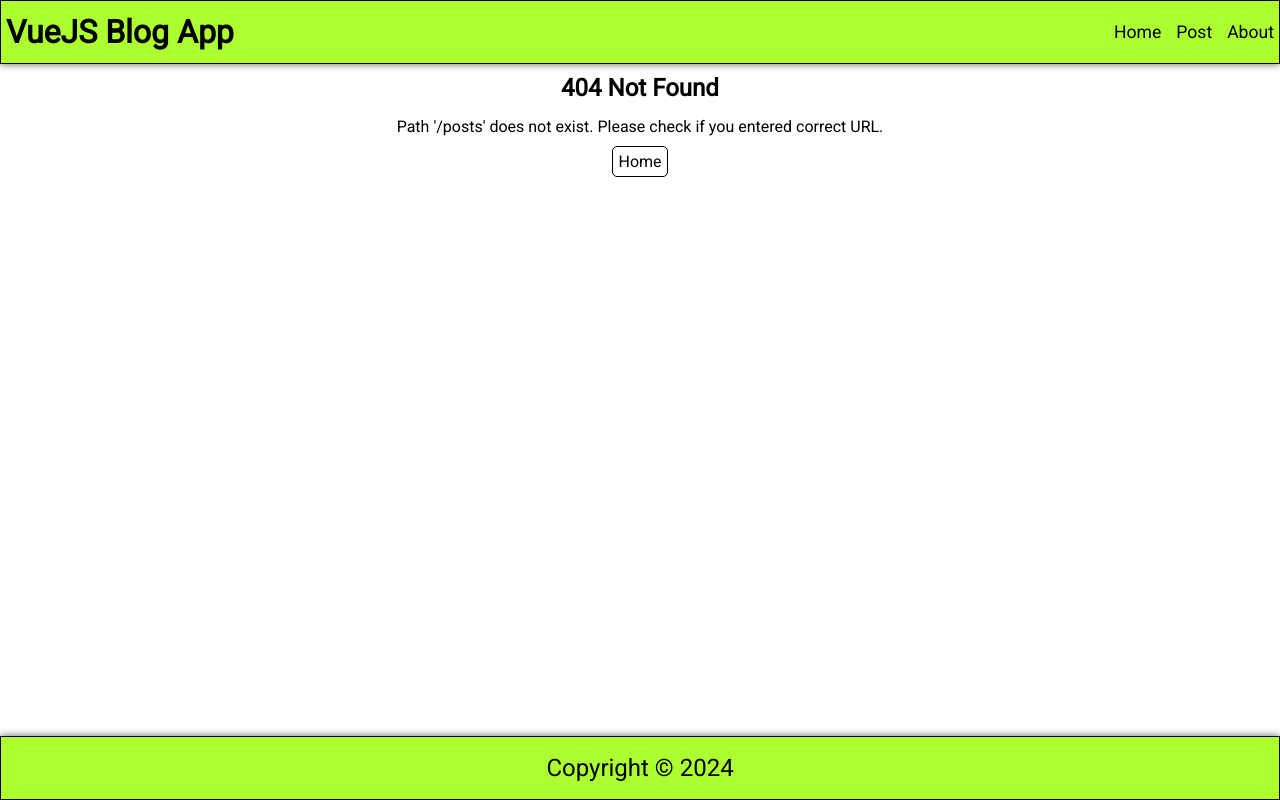
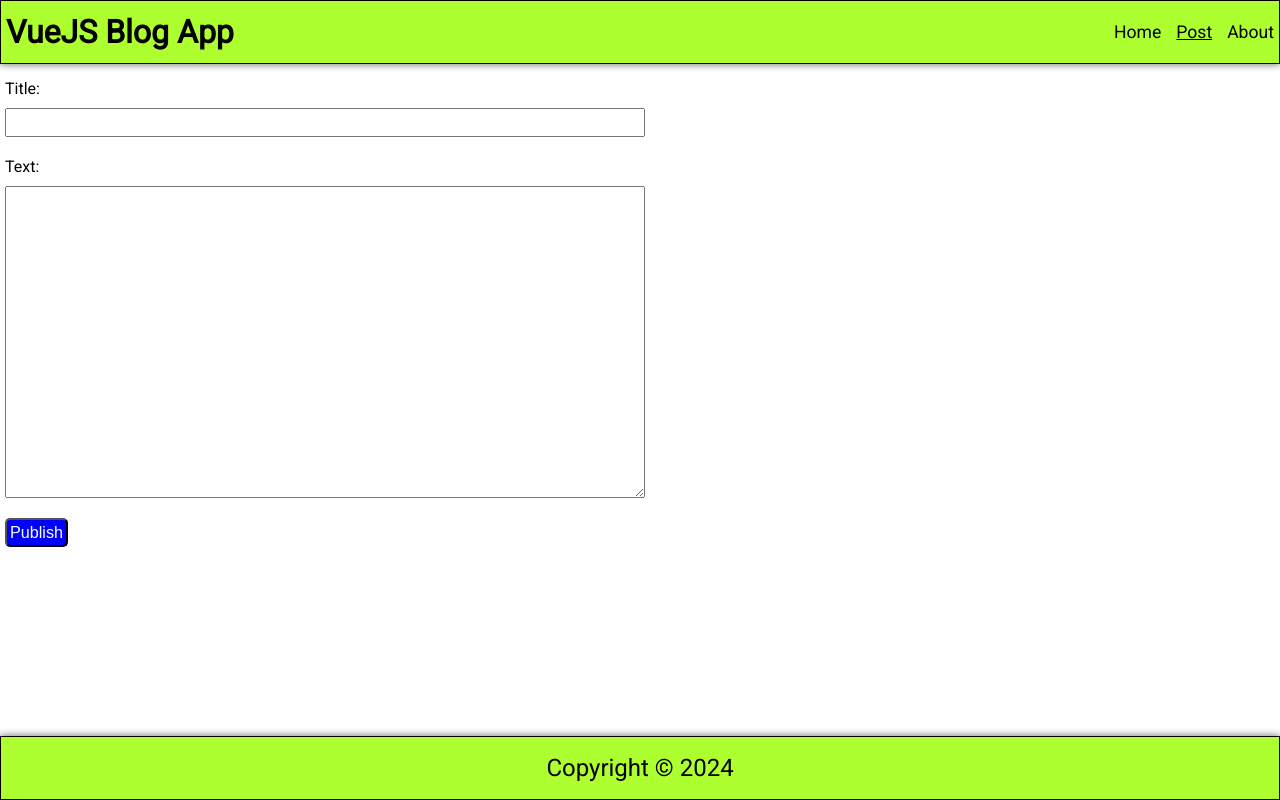
Before and after one commit to Ivan76654/spa-project-web2, a Vue app: page /posts in a window 1280 px wide. Before the commit this address had no page. Built offline with nearby package versions, Linux system fonts and the light colour scheme.

Commit message:
Add post publish feature and refactor code.

```diff
--- a/data/db.json
+++ b/data/db.json
@@ -23,6 +23,18 @@
       "postedOn": "2024-01-23T12:49:12.000Z",
       "postTitle": "Fourth Post",
       "postBody": "Lorem, ipsum dolor sit amet consectetur adipisicing elit. Accusantium voluptas laboriosam laborum voluptatum distinctio ipsum rem veniam hic quisquam nam ratione illum, dolore, officiis architecto, non esse. Vel sunt nam impedit amet doloribus sequi soluta consectetur magni, odit, at fugiat natus eum quaerat. Magnam expedita, aspernatur autem veritatis ullam minus earum accusamus consectetur eligendi dignissimos eius impedit illum illo architecto dolor temporibus consequuntur doloremque quis eveniet nemo cum dolorum! Accusamus, unde eum doloremque ab earum corrupti mollitia repellendus deserunt voluptas excepturi enim, a debitis! Eveniet excepturi saepe ducimus quos ab, error dolore rem accusamus expedita? Obcaecati voluptatum ut voluptatem libero praesentium velit ipsum ex vel soluta, est quas necessitatibus debitis sint dolore quo reiciendis. Quod exercitationem sequi dolorem totam eaque expedita tenetur nihil ad, laboriosam in, perferendis quo voluptate aut reprehenderit obcaecati quasi molestias earum dolorum corporis, blanditiis dignissimos! Modi maiores odio totam aliquam dolor molestiae ipsam quia, magni assumenda."
+    },
+    {
+      "id": 350981,
+      "postedOn": "2024-01-24T10:50:16.081Z",
+      "postTitle": "Yolo1",
+      "postBody": "Testaaaaaaaaaaaaaaaaaaaaaaaaaaaaaaaaaaaaaaaaaaaaaaaaaaaaaaaaaaaaaaaaaaaaaaaaaaaaaaaaaaaaaaaaaaaaaaaaaaaaaaaaaaaaaaaaaaaaaaaaaaaaaaaaaaaaaaaa"
+    },
+    {
+      "id": 619205,
+      "postedOn": "2024-01-24T10:50:50.439Z",
+      "postTitle": "Yolo2",
+      "postBody": "sdvsjnv"
     }
   ]
 }
--- a/src/components/Header.vue
+++ b/src/components/Header.vue
@@ -17,7 +17,7 @@ export default {
           <RouterLink :to="{ name: 'Home' }">Home</RouterLink>
         </li>
         <li class="link-item">
-          <RouterLink to="/post">Post</RouterLink>
+          <RouterLink :to="{ name: 'NewPost' }">Post</RouterLink>
         </li>
         <li class="link-item">
           <RouterLink :to="{ name: 'About' }">About</RouterLink>
--- a/src/components/PostFeed.vue
+++ b/src/components/PostFeed.vue
@@ -1,6 +1,7 @@
 <script>
 import { mapState, mapActions } from 'pinia';
 import { usePostStore } from '../stores/posts';
+import { RouterLink } from 'vue-router';
 
 export default {
   name: 'PostFeed',
@@ -10,10 +11,7 @@ export default {
     };
   },
   methods: {
-    ...mapActions(usePostStore, ['loadPosts']),
-    navigateToPostById(id) {
-      this.$router.push({ path: `/post/${id}` });
-    }
+    ...mapActions(usePostStore, ['loadPosts'])
   },
   computed: {
     ...mapState(usePostStore, ['allPosts', 'allFilteredPostsFormatted'])
@@ -21,7 +19,8 @@ export default {
   async mounted() {
     await this.loadPosts();
     this.isLoading = false;
-  }
+  },
+  components: { RouterLink }
 };
 </script>
 
@@ -30,16 +29,18 @@ export default {
   <div class="container" v-else>
     <p class="info-paragraph" v-if="!allPosts.length">No posts to display.</p>
     <div class="feed-container" v-else>
-      <div
-        class="post-preview"
+      <RouterLink
+        class="router-link"
         v-for="post in allFilteredPostsFormatted"
+        :to="{ name: 'Post', params: { id: post.id } }"
         :key="post.id"
-        @click="navigateToPostById(post.id)"
       >
-        <h2 class="post-title">{{ post.postTitle }}</h2>
-        <p class="posted-on">Posted on: {{ post.postedOn }}</p>
-        <p class="post-body">{{ post.postBody }}</p>
-      </div>
+        <div class="post-preview">
+          <h2 class="post-title">{{ post.postTitle }}</h2>
+          <p class="posted-on">Posted on: {{ post.postedOn }}</p>
+          <p class="post-body">{{ post.postBody }}</p>
+        </div>
+      </RouterLink>
     </div>
   </div>
 </template>
@@ -56,7 +57,6 @@ div.post-preview {
   padding-right: 5px;
   padding-bottom: 5px;
   padding-top: 10px;
-  border-bottom: 1px solid black;
 }
 
 div.post-preview:last-child {
@@ -76,4 +76,13 @@ p.posted-on {
 p.info-paragraph {
   padding: 10px 5px 5px 5px;
 }
+
+a.router-link {
+  all: unset;
+  border-bottom: 1px solid black;
+}
+
+a.router-link:last-child {
+  border: unset;
+}
 </style>
--- a/src/router/index.js
+++ b/src/router/index.js
@@ -1,5 +1,6 @@
 import { createRouter, createWebHistory } from 'vue-router';
 import HomeView from '../views/HomeView.vue';
+import NewPostView from '../views/NewPostView.vue';
 import PostView from '../views/PostView.vue';
 import AboutView from '../views/AboutView.vue';
 import NotFoundView from '../views/NotFoundView.vue';
@@ -13,7 +14,12 @@ const router = createRouter({
       component: HomeView
     },
     {
-      path: '/post/:id',
+      path: '/posts',
+      name: 'NewPost',
+      component: NewPostView
+    },
+    {
+      path: '/posts/:id',
       name: 'Post',
       component: PostView,
       props: true
--- a/src/stores/posts.js
+++ b/src/stores/posts.js
@@ -44,6 +44,31 @@ export const usePostStore = defineStore('posts', {
           post.postTitle.toLowerCase().includes(lowerCaseSearch) ||
           post.postBody.toLowerCase().includes(lowerCaseSearch)
       );
+    },
+    async insertNewPost(postTitle, postBody) {
+      try {
+        const timestamp = new Date(Date.now());
+        let newId = Math.round(Math.random() * 10000000);
+
+        const body = {
+          id: newId,
+          postedOn: timestamp,
+          postTitle: postTitle,
+          postBody: postBody
+        };
+
+        const response = await fetch('http://localhost:3000/posts', {
+          method: 'POST',
+          headers: {
+            'Content-Type': 'application/json'
+          },
+          body: JSON.stringify(body)
+        });
+
+        if (response.ok) return newId;
+      } catch (err) {
+        console.log(err.message);
+      }
     }
   }
 });
--- a/src/views/HomeView.vue
+++ b/src/views/HomeView.vue
@@ -12,8 +12,8 @@ export default {
 </script>
 
 <template>
+  <SearchPosts></SearchPosts>
   <main class="main-container">
-    <SearchPosts></SearchPosts>
     <PostFeed></PostFeed>
   </main>
 </template>
--- /dev/null
+++ b/src/views/NewPostView.vue
@@ -0,0 +1,91 @@
+<script>
+import { mapActions } from 'pinia';
+import { usePostStore } from '../stores/posts';
+
+export default {
+  name: 'NewPost',
+  data() {
+    return {
+      postTitle: '',
+      postBody: ''
+    };
+  },
+  methods: {
+    ...mapActions(usePostStore, ['insertNewPost']),
+    onSubmit(event) {
+      event.preventDefault();
+
+      this.insertNewPost(postTitle.value, postBody.value).then((id) => {
+        this.$router.push({ path: `/posts/${id}` });
+      });
+    }
+  }
+};
+</script>
+
+<template>
+  <main class="main-container">
+    <form class="new-post-form" @submit="onSubmit">
+      <div class="flex-container">
+        <label class="input-label" for="postTitle">Title:</label>
+        <input id="postTitle" name="postTitle" type="text" v-model="postTitle" required />
+      </div>
+      <div class="flex-container">
+        <label class="input-label" for="postBody">Text:</label>
+        <textarea id="postBody" name="postBody" type="text" rows="20" v-model="postBody"></textarea>
+      </div>
+      <button type="submit">Publish</button>
+    </form>
+  </main>
+</template>
+
+<style scoped>
+main.main-container {
+  flex: 1;
+  margin-top: 15px;
+  padding-left: 5px;
+  padding-right: 5px;
+  overflow-y: auto;
+}
+
+form.new-post-form {
+  max-width: 50vw;
+  display: flex;
+  flex-direction: column;
+}
+
+div.flex-container {
+  display: flex;
+  flex-direction: column;
+  flex-wrap: nowrap;
+  margin-bottom: 20px;
+}
+
+label.input-label {
+  margin-bottom: 10px;
+}
+
+textarea {
+  font-family: inherit;
+}
+
+input,
+textarea {
+  padding: 5px;
+}
+
+input:focus,
+textarea:focus {
+  outline: none;
+}
+
+button[type='submit'] {
+  cursor: pointer;
+  font-size: 1.01rem;
+  padding: 3px;
+  max-width: fit-content;
+  background-color: blue;
+  color: white;
+  border-radius: 5px;
+}
+</style>
```
